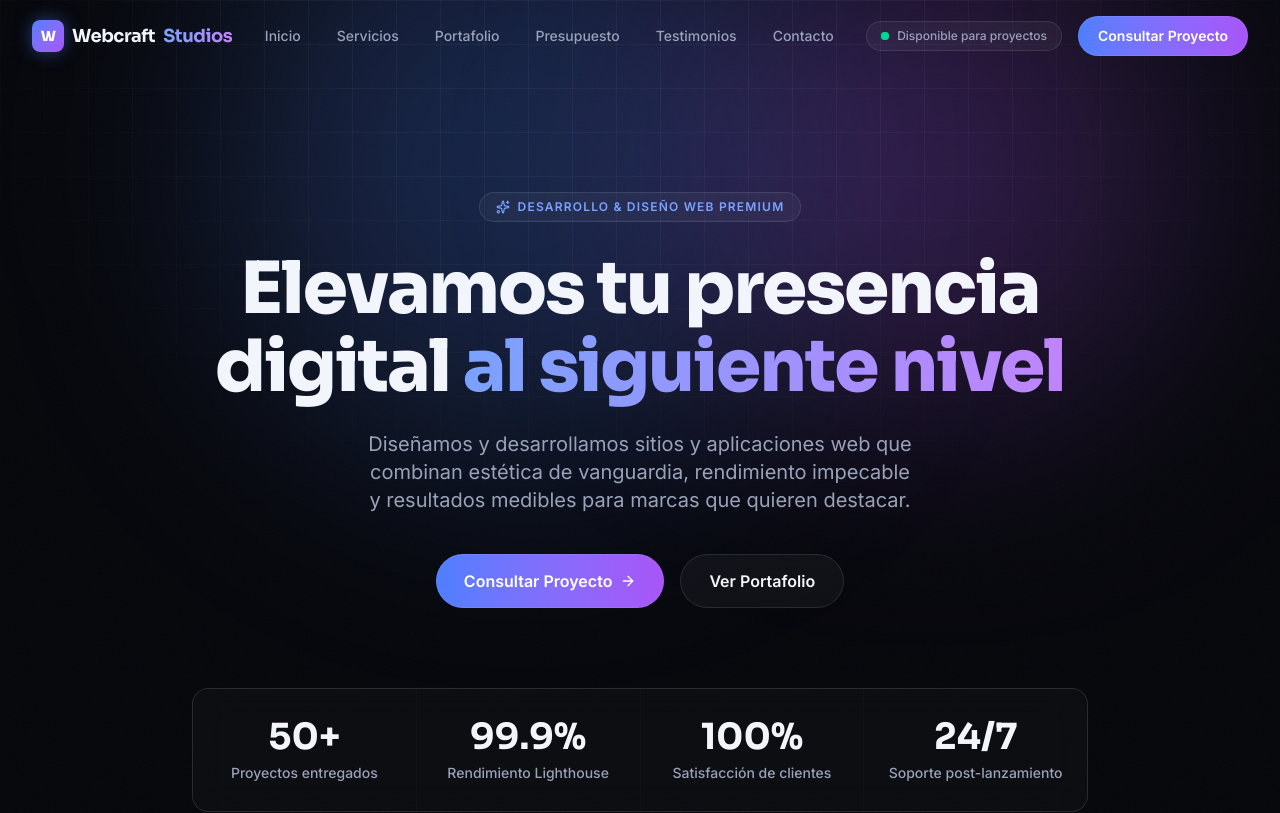
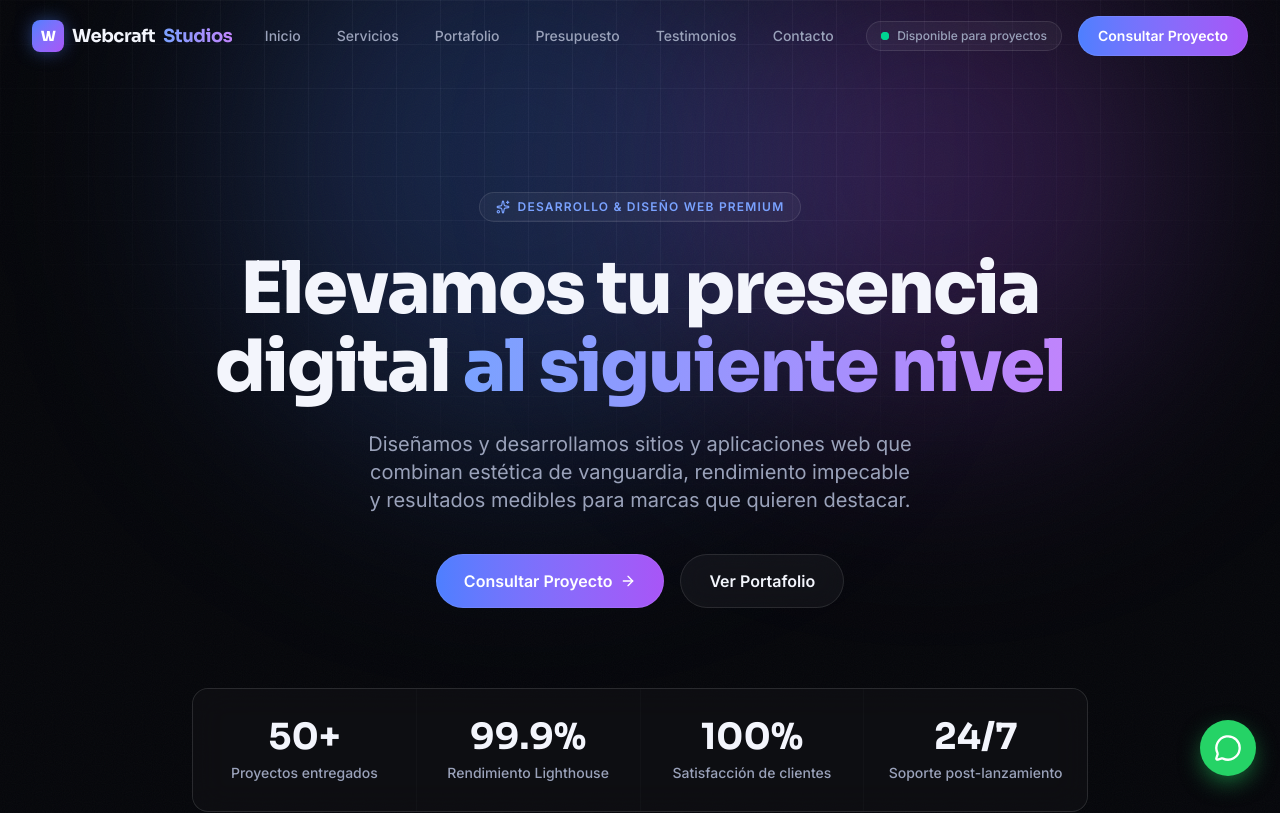
Before and after one commit to webcraftstudiosos/webcraftstudio, a Next.js app: page / in a window 1280 px wide. Shown: the top 813 px of the page. Built offline with nearby package versions, Linux system fonts and the light colour scheme.

Commit message:
Add real Instagram link and floating WhatsApp button
Co-Authored-By: Claude Sonnet 5 <noreply@anthropic.com>

```diff
--- a/app/layout.tsx
+++ b/app/layout.tsx
@@ -1,5 +1,6 @@
 import type { Metadata, Viewport } from "next";
 import { Sora, Inter } from "next/font/google";
+import { WhatsAppButton } from "@/components/WhatsAppButton";
 import "./globals.css";
 
 const sora = Sora({
@@ -76,6 +77,7 @@ export default function RootLayout({ children }: LayoutProps<"/">) {
           Saltar al contenido principal
         </a>
         {children}
+        <WhatsAppButton />
       </body>
     </html>
   );
--- a/components/Footer.tsx
+++ b/components/Footer.tsx
@@ -1,12 +1,9 @@
-import { Terminal, AtSign, Briefcase, Camera, type LucideIcon } from "lucide-react";
+import { Camera, type LucideIcon } from "lucide-react";
 import { footerLinks, socialLinks, type SocialLink } from "@/data/siteData";
 import { Container } from "@/components/ui/Container";
 import { Logo } from "@/components/ui/Logo";
 
 const icons: Record<SocialLink["icon"], LucideIcon> = {
-  Terminal,
-  AtSign,
-  Briefcase,
   Camera,
 };
 
@@ -44,6 +41,8 @@ export function Footer() {
                 <a
                   key={social.label}
                   href={social.href}
+                  target="_blank"
+                  rel="noopener noreferrer"
                   aria-label={social.label}
                   className="flex size-10 items-center justify-center rounded-full border border-border bg-surface text-text-muted transition-all duration-300 hover:border-border-strong hover:text-text"
                 >
--- /dev/null
+++ b/components/WhatsAppButton.tsx
@@ -0,0 +1,25 @@
+"use client";
+
+import { motion } from "framer-motion";
+import { MessageCircle } from "lucide-react";
+import { whatsappLink } from "@/data/siteData";
+
+export function WhatsAppButton() {
+  return (
+    <motion.a
+      href={whatsappLink}
+      target="_blank"
+      rel="noopener noreferrer"
+      aria-label="Contactar por WhatsApp"
+      initial={{ opacity: 0, scale: 0.6 }}
+      animate={{ opacity: 1, scale: 1 }}
+      transition={{ duration: 0.4, delay: 1 }}
+      whileHover={{ scale: 1.08 }}
+      whileTap={{ scale: 0.94 }}
+      className="fixed bottom-6 right-6 z-40 flex size-14 items-center justify-center rounded-full bg-[#25D366] text-white shadow-[0_8px_24px_-4px_rgba(37,211,102,0.6)] focus-visible:outline-none"
+    >
+      <span className="absolute inline-flex size-full animate-ping rounded-full bg-[#25D366] opacity-40" aria-hidden="true" />
+      <MessageCircle className="relative size-7" aria-hidden="true" />
+    </motion.a>
+  );
+}
--- a/data/siteData.ts
+++ b/data/siteData.ts
@@ -307,15 +307,19 @@ export const budgetExtras: BudgetExtra[] = [
 export type SocialLink = {
   label: string;
   href: string;
-  icon: "Terminal" | "AtSign" | "Briefcase" | "Camera";
+  icon: "Camera";
 };
 
 export const socialLinks: SocialLink[] = [
-  { label: "GitHub", href: "#", icon: "Terminal" },
-  { label: "Twitter / X", href: "#", icon: "AtSign" },
-  { label: "LinkedIn", href: "#", icon: "Briefcase" },
-  { label: "Instagram", href: "#", icon: "Camera" },
+  {
+    label: "Instagram",
+    href: "https://instagram.com/webcraftstudiosos",
+    icon: "Camera",
+  },
 ];
+
+export const whatsappNumber = "34617777453";
+export const whatsappLink = `https://wa.me/${whatsappNumber}`;
 
 export const footerLinks: NavLink[] = [
   { label: "Servicios", href: "#servicios" },
```
